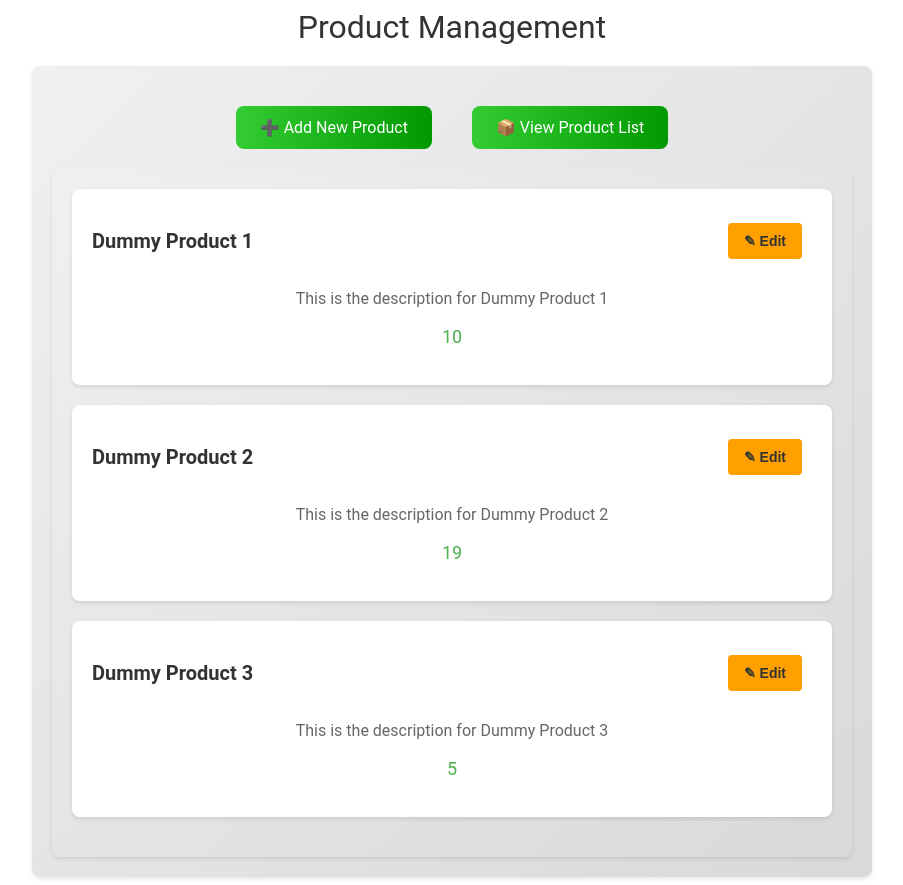
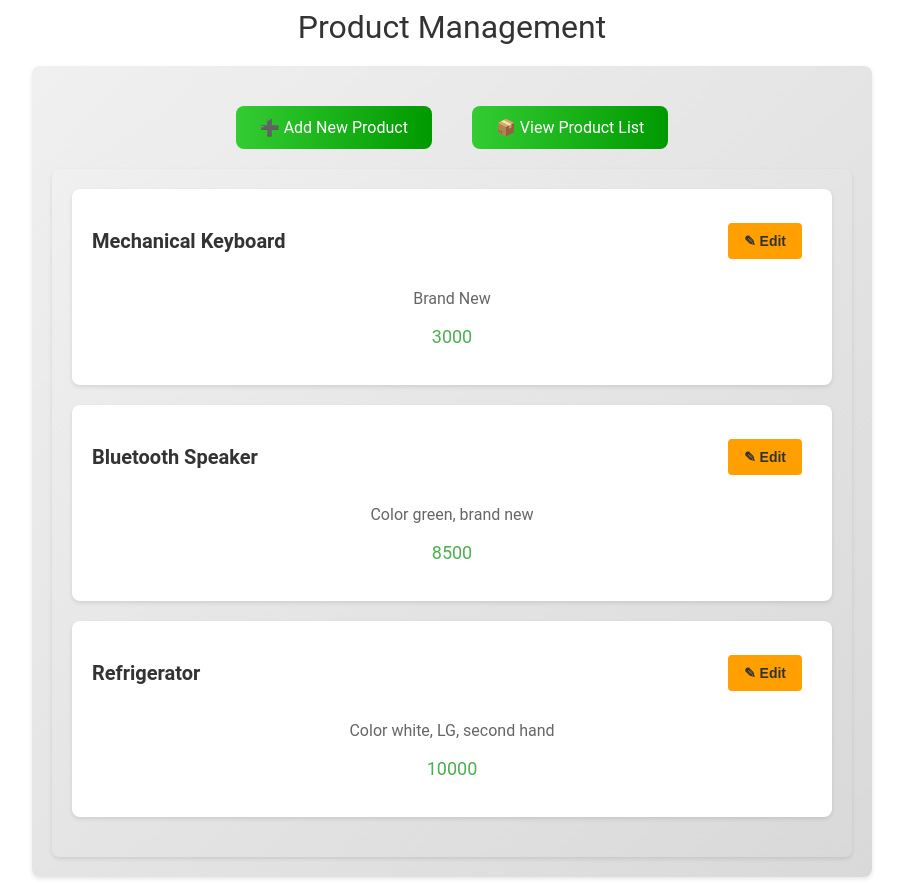
Before and after one commit to ranadaivan/ITEW6ACT2, a Vue app: page /product-list in a window 1280 px wide. Shown: the whole page, without its empty margins (188-1091 px from the left). Built offline with nearby package versions, Linux system fonts and the light colour scheme.

Commit message:
"added functionalities for Add Product, and dummy data for Product List"

```diff
--- a/src/App.vue
+++ b/src/App.vue
@@ -10,14 +10,9 @@
 </template>
 
 <script>
-import { mapGetters } from 'vuex';
-
 export default {
-  name: 'App',
-  computed: {
-    ...mapGetters(['getAllProducts'])
-  }
-};
+  name: 'App'
+}
 </script>
 
 <style>
--- a/src/components/AddProduct.vue
+++ b/src/components/AddProduct.vue
@@ -17,8 +17,6 @@
 </template>
 
 <script>
-import Swal from 'sweetalert2';
-
 export default {
   data() {
     return {
@@ -29,25 +27,16 @@ export default {
   },
   methods: {
     addProduct() {
-      // Price Validation
-      if (parseFloat(this.price) <= 0) {
-        Swal.fire({
-          icon: 'error',
-          title: 'Invalid Input Error',
-          text: 'Price cannot be negative or zero.',
-        });
-        return;
-      }
-
       // Create a new product object
       const newProduct = {
+        id: Math.random().toString(36).substr(2, 9), // Generate a random id for the new product
         name: this.name,
         description: this.description,
         price: parseInt(this.price)
       };
 
-      // Emit an event to notify the parent component about the new product
-      this.$emit('product-added', newProduct);
+      // Dispatch action to add the new product to Vuex store
+      this.$store.dispatch('addProduct', newProduct);
 
       // Show notification
       this.showNotification();
@@ -56,11 +45,7 @@ export default {
       this.clearFields();
     },
     showNotification() {
-      Swal.fire({
-        icon: 'success',
-        title: 'Product Added',
-        text: 'Your product has been successfully added.',
-      });
+      // Your notification logic
     },
     clearFields() {
       this.name = '';
--- a/src/components/ProductList.vue
+++ b/src/components/ProductList.vue
@@ -37,47 +37,12 @@
 </template>
 
 <script>
-// eslint-disable-next-line
-import { v4 as uuidv4 } from 'uuid';
-
 export default {
-  data() {
-    return {
-      products: [
-        {
-          id: uuidv4(),
-          name: 'Dummy Product 1',
-          description: 'This is the description for Dummy Product 1',
-          price: 10,
-          editMode: false,
-          editedName: '',
-          editedDescription: '',
-          editedPrice: 0
-        },
-        {
-          id: uuidv4(),
-          name: 'Dummy Product 2',
-          description: 'This is the description for Dummy Product 2',
-          price: 19,
-          editMode: false,
-          editedName: '',
-          editedDescription: '',
-          editedPrice: 0
-        },
-        {
-          id: uuidv4(),
-          name: 'Dummy Product 3',
-          description: 'This is the description for Dummy Product 3',
-          price: 5,
-          editMode: false,
-          editedName: '',
-          editedDescription: '',
-          editedPrice: 0
-        }
-      ]
-    };
+  computed: {
+    products() {
+      return this.$store.getters.getAllProducts;
+    }
   },
-
   methods: {
     editProduct(product) {
       product.editMode = true;
@@ -108,11 +73,11 @@ export default {
       }
     },
     deleteProduct(product) {
-      const index = this.products.indexOf(product);
-      if (index !== -1) {
-        this.products.splice(index, 1);
-      }
+      this.$store.dispatch('deleteProduct', product.id);
     }
+  },
+  mounted() {
+    // You can dispatch an action here to fetch products from an API if needed
   }
 };
 </script>
--- a/src/store/index.js
+++ b/src/store/index.js
@@ -2,7 +2,26 @@ import { createStore } from 'vuex';
 
 const store = createStore({
   state: {
-    products: []
+    products: [
+      {
+        id: '1',
+        name: 'Mechanical Keyboard',
+        description: 'Brand New',
+        price: 3000
+      },
+      {
+        id: '2',
+        name: 'Bluetooth Speaker',
+        description: 'Color green, brand new',
+        price: 8500
+      },
+      {
+        id: '3',
+        name: 'Refrigerator',
+        description: 'Color white, LG, second hand',
+        price: 10000
+      }
+    ]
   },
   mutations: {
     addProduct(state, product) {
```
